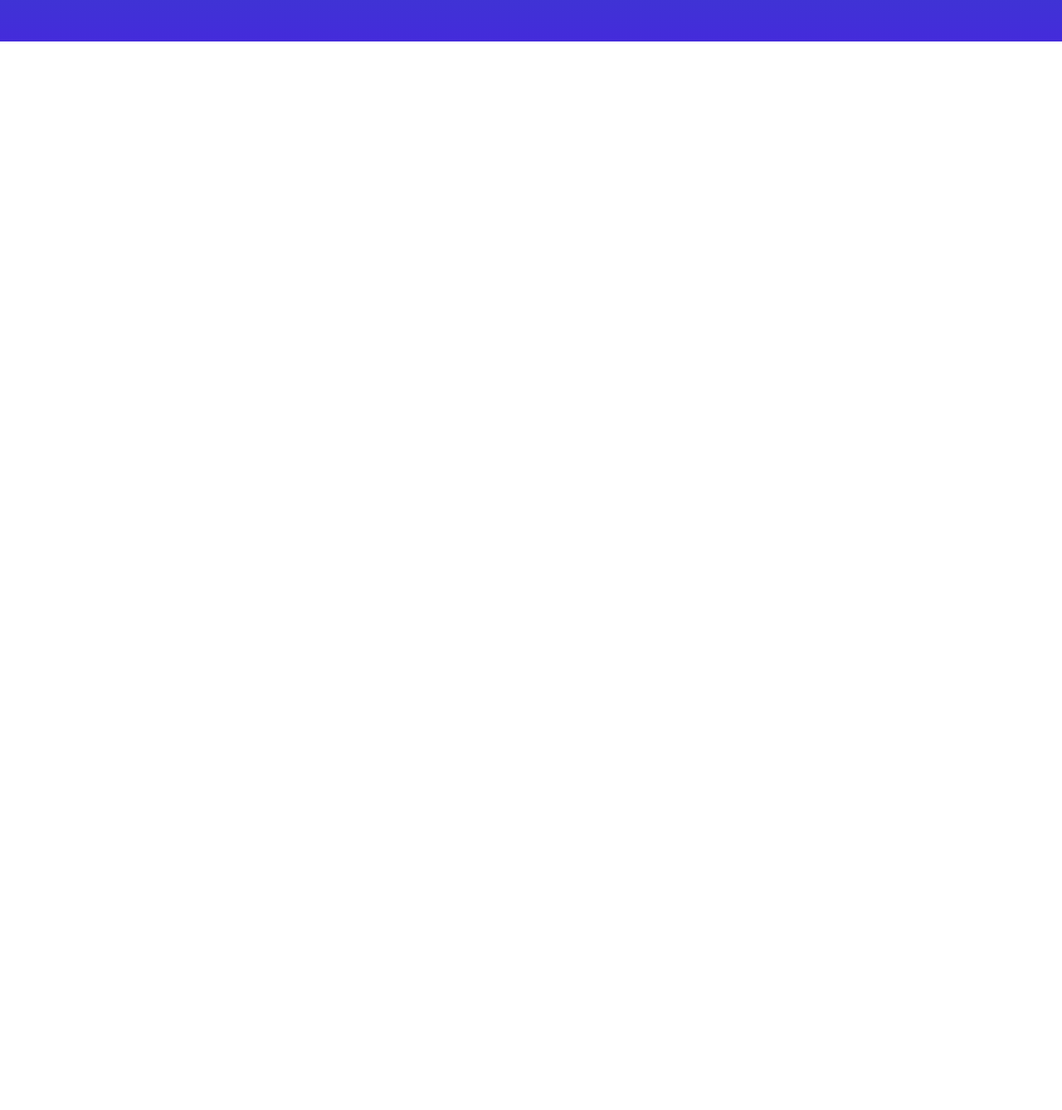
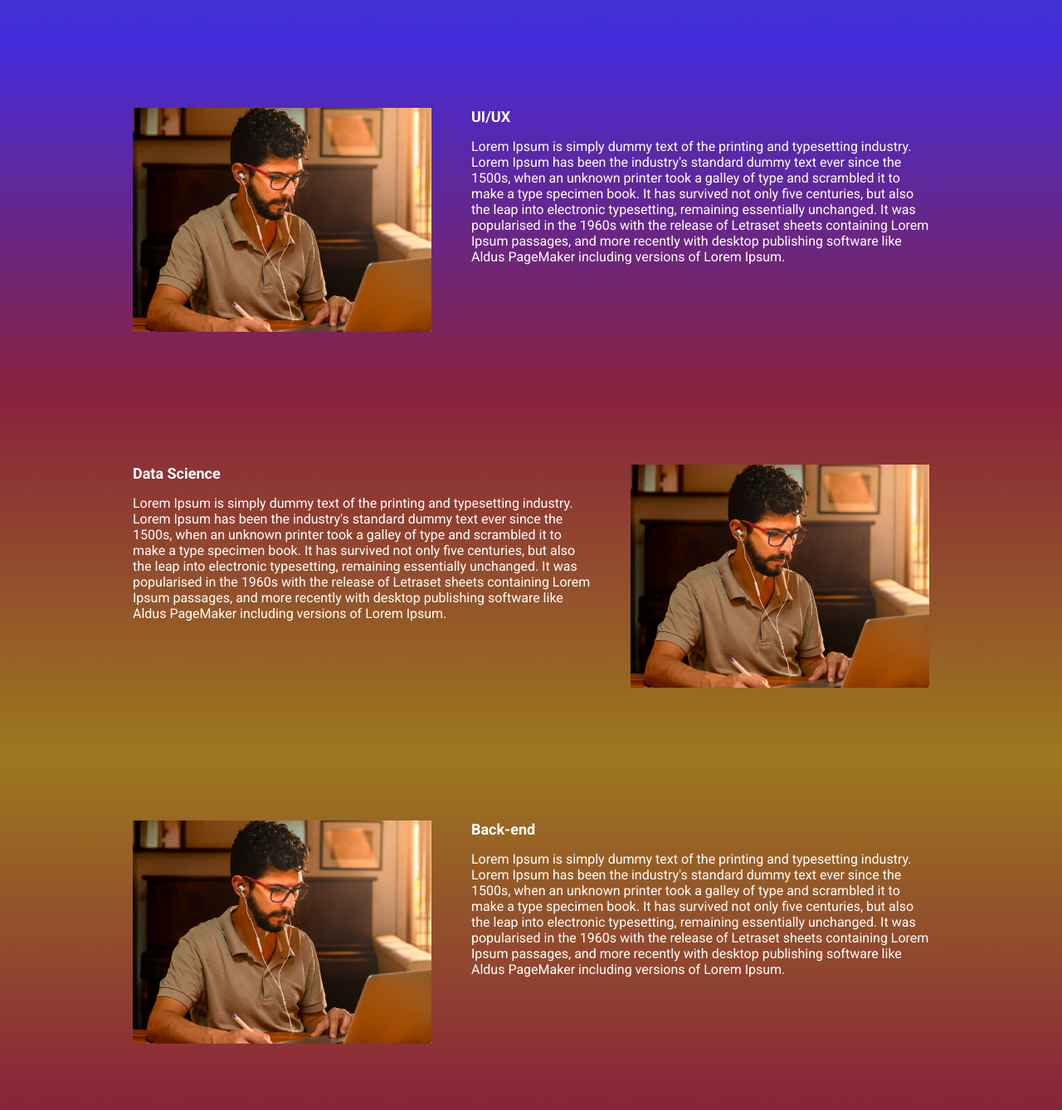
Before and after one commit to Stanley-Felix-Bergamo/EBAC_Talks, a website built with Parcel: page src/index.html in a window 1280 px wide. Shown: the part 940-2278 px from the top of the page at 83% size. Before the commit the page ends 990 px from the top, so only its background shows below. Built offline with nearby package versions, Linux system fonts and the light colour scheme.

Commit message:
add all section

```diff
--- a/src/index.html
+++ b/src/index.html
@@ -11,6 +11,7 @@
     <link rel="preconnect" href="https://fonts.gstatic.com" crossorigin>
     <link href="https://fonts.googleapis.com/css2?family=Roboto:wght@400;700;900&display=swap" rel="stylesheet">
     <link rel="stylesheet" href="./styles/main.scss">
+    <link rel="stylesheet" href="https://unpkg.com/aos@next/dist/aos.css" />
 </head>
 
 <body>
@@ -39,8 +40,8 @@
         </div>
     </header>
 
-    <section class="event">
-        <div class="container">
+    <section class="event event--frontend">
+        <div class="container" data-aos='fade-right'>
             <div class="event__details">
                 <h2 class="event__details__title">Front-end</h2>
                 <p class="event__details__description">Lorem Ipsum is simply dummy text of the printing and typesetting
@@ -56,6 +57,59 @@
         </div>
     </section>
 
+    <section class="event event--ux-ui event--image-left">
+        <div class="container" data-aos='fade-left'>
+            <div class="event__details">
+                <h2 class="event__details__title">UI/UX</h2>
+                <p class="event__details__description">Lorem Ipsum is simply dummy text of the printing and typesetting
+                    industry. Lorem Ipsum has been the
+                    industry's standard dummy text ever since the 1500s, when an unknown printer took a galley of type
+                    and scrambled it to make a type specimen book. It has survived not only five centuries, but also the
+                    leap into electronic typesetting, remaining essentially unchanged. It was popularised in the 1960s
+                    with the release of Letraset sheets containing Lorem Ipsum passages, and more recently with desktop
+                    publishing software like Aldus PageMaker including versions of Lorem Ipsum.
+                </p>
+            </div>
+            <img class="event__image" src="./images/frontend.png" alt="frontend">
+        </div>
+    </section>
+
+    <section class="event event--data-science">
+        <div class="container" data-aos='fade-right'>
+            <div class="event__details">
+                <h2 class="event__details__title">Data Science</h2>
+                <p class="event__details__description">Lorem Ipsum is simply dummy text of the printing and typesetting
+                    industry. Lorem Ipsum has been the
+                    industry's standard dummy text ever since the 1500s, when an unknown printer took a galley of type
+                    and scrambled it to make a type specimen book. It has survived not only five centuries, but also the
+                    leap into electronic typesetting, remaining essentially unchanged. It was popularised in the 1960s
+                    with the release of Letraset sheets containing Lorem Ipsum passages, and more recently with desktop
+                    publishing software like Aldus PageMaker including versions of Lorem Ipsum.
+                </p>
+            </div>
+            <img class="event__image" src="./images/frontend.png" alt="frontend">
+        </div>
+    </section>
+
+    <section class="event event--backend event--image-left">
+        <div class="container" data-aos='fade-left'>
+            <div class="event__details">
+                <h2 class="event__details__title">Back-end</h2>
+                <p class="event__details__description">Lorem Ipsum is simply dummy text of the printing and typesetting
+                    industry. Lorem Ipsum has been the
+                    industry's standard dummy text ever since the 1500s, when an unknown printer took a galley of type
+                    and scrambled it to make a type specimen book. It has survived not only five centuries, but also the
+                    leap into electronic typesetting, remaining essentially unchanged. It was popularised in the 1960s
+                    with the release of Letraset sheets containing Lorem Ipsum passages, and more recently with desktop
+                    publishing software like Aldus PageMaker including versions of Lorem Ipsum.
+                </p>
+            </div>
+            <img class="event__image" src="./images/frontend.png" alt="frontend">
+        </div>
+    </section>
+
+
+    <script src="https://unpkg.com/aos@next/dist/aos.js"></script>
     <script src="./scripts/main.js"></script>
 </body>
 
--- a/src/scripts/main.js
+++ b/src/scripts/main.js
@@ -1 +1 @@
-console.log('Ola');
+AOS.init();
--- a/src/styles/_event.scss
+++ b/src/styles/_event.scss
@@ -1,9 +1,29 @@
+@use "./variable";
 .event {
     padding: 80px 0;
-    background-image: linear-gradient(#1b6ca7, #442bdb);
+
+    &--frontend {
+        background-image: linear-gradient(variable.$colorBlue1, variable.$colorBlue2);
+    }
+    &--ux-ui {
+        background-image: linear-gradient(variable.$colorBlue2, variable.$colorPink);
+    }
+    &--data-science {
+        background-image: linear-gradient(variable.$colorPink, variable.$colorYellow);
+    }
+    &--backend {
+        background-image: linear-gradient(variable.$colorYellow, variable.$colorPink);
+    }
+
+    &--image-left {
+        .container {
+            flex-direction: row-reverse;
+        }
+    }
 
     .container {
         display: flex;
+        gap: 48px;
     }
 
     &__image {
@@ -11,8 +31,6 @@
     }
 
     &__details {
-        margin-right: 40px;
-
         &__title {
             font-size: 18px;
             font-weight: bold;
--- a/src/styles/_hero.scss
+++ b/src/styles/_hero.scss
@@ -1,3 +1,4 @@
+@use "./variable";
 .hero {
     padding-top: 64px;
     padding-bottom: 100px;
@@ -16,7 +17,7 @@
         left: 0;
         width: 100%;
         height: 100%;
-        background-color: #000;
+        background-color: variable.$secondaryTextColorBlack;
         content: "";
         opacity: 0.7;
     }
--- /dev/null
+++ b/src/styles/_variable.scss
@@ -0,0 +1,8 @@
+$primaryTextColorWhite: #fff;
+$secondaryTextColorBlack: #000;
+
+$colorBlue1: #1b6ca7;
+$colorBlue2: #442bdb;
+$colorPink: #89223b;
+$colorYellow: #9c791d;
+$colorPurple: #4f2ac3;
--- a/src/styles/components/_buttons.scss
+++ b/src/styles/components/_buttons.scss
@@ -1,3 +1,4 @@
+@use "../variable";
 .button {
     padding: 12px;
     font-size: 18px;
@@ -6,8 +7,8 @@
     white-space: nowrap;
 
     &--primary {
-        color: #fff;
-        background-color: #4f2ac3;
+        color: variable.$primaryTextColorWhite;
+        background-color: variable.$colorPurple;
     }
     @media (max-width: 640px) {
         display: block;
--- a/src/styles/components/_infos_bar.scss
+++ b/src/styles/components/_infos_bar.scss
@@ -1,6 +1,7 @@
+@use "../variable";
 .infos-bar {
     padding: 16px 24px;
-    background-color: #fff;
+    background-color: variable.$primaryTextColorWhite;
     display: flex;
     justify-content: space-between;
     &__infos {
@@ -9,10 +10,10 @@
 
         &__item {
             font-size: 14px;
-            color: #000;
+            color: variable.$secondaryTextColorBlack;
 
             b {
-                color: #000;
+                color: variable.$secondaryTextColorBlack;
                 font-size: 18px;
                 display: block;
             }
--- a/src/styles/main.scss
+++ b/src/styles/main.scss
@@ -2,6 +2,7 @@
 @use "./components/infos_bar";
 @use "./components/buttons";
 @use "./event";
+@use "./variable";
 
 * {
     margin: 0;
@@ -10,7 +11,7 @@
     list-style: none;
     text-decoration: none;
     font-family: Roboto, sans-serif;
-    color: #fff;
+    color: variable.$primaryTextColorWhite;
 }
 
 .container {
```
